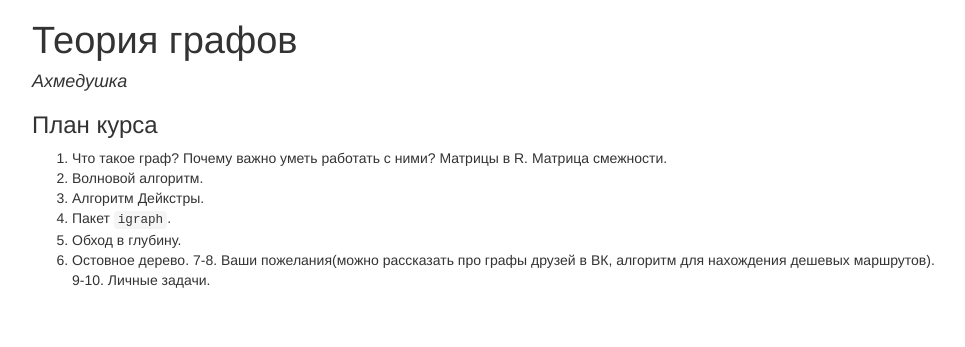
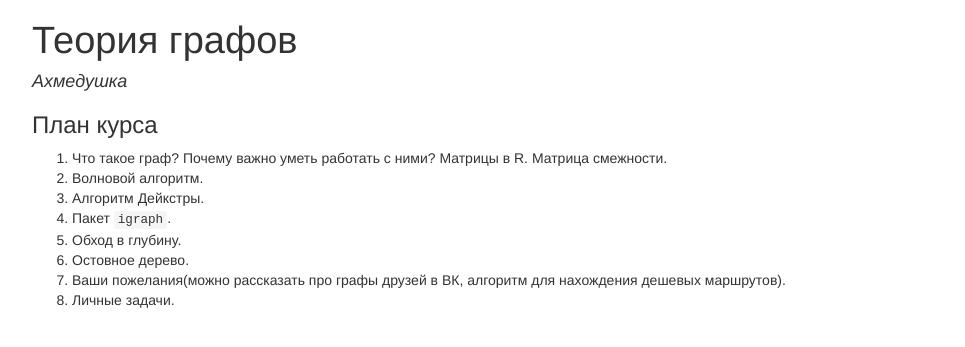
Before and after one commit to ahmedushka7/R, a Jekyll site: the page docs/scripts/semester_2_graph/plan/plan.html, which Jekyll copies as it is, in a window 1280 px wide. Shown: the top 347 px of the page, without its empty margins (153-1118 px from the left). Built offline with Jekyll 4.4.1, drawn with Linux system fonts in a browser that asks for light colours.

Commit message:
Add plan 2 semester

```diff
--- a/docs/scripts/semester_2_data_analysis/plan/plan.Rmd
+++ b/docs/scripts/semester_2_data_analysis/plan/plan.Rmd
@@ -17,6 +17,6 @@ knitr::opts_chunk$set(echo = TRUE)
 4. Продолжаем изучать `dplyr` + еще полезных функций.
 5. Очистка данных.
 6. Пакеты `lubridate`, `forcats` и `stringr`.
-7-8. Визуализация с помощью `ggplot2`. Рисуем красивые графики:3
-9-10. Что такое машинное обучение? Задача классификации. kNN и наша первая модель.
-11. RShiny. Beautiful dashboards(если успеем).
+7. Визуализация с помощью `ggplot2`. Рисуем красивые графики:3
+8. Что такое машинное обучение? Задача классификации. kNN и наша первая модель.
+9. RShiny. Beautiful dashboards(если успеем).
--- a/docs/scripts/semester_2_data_analysis/plan/plan.html
+++ b/docs/scripts/semester_2_data_analysis/plan/plan.html
@@ -199,7 +199,9 @@ $(document).ready(function () {
 <li>Преобразования данных с помощью <code>dplyr</code>.</li>
 <li>Продолжаем изучать <code>dplyr</code> + еще полезных функций.</li>
 <li>Очистка данных.</li>
-<li>Пакеты <code>lubridate</code>, <code>forcats</code> и <code>stringr</code>. 7-8. Визуализация с помощью <code>ggplot2</code>. Рисуем красивые графики:3 9-10. Что такое машинное обучение? Задача классификации. kNN и наша первая модель.</li>
+<li>Пакеты <code>lubridate</code>, <code>forcats</code> и <code>stringr</code>.</li>
+<li>Визуализация с помощью <code>ggplot2</code>. Рисуем красивые графики:3</li>
+<li>Что такое машинное обучение? Задача классификации. kNN и наша первая модель.</li>
 <li>RShiny. Beautiful dashboards(если успеем).</li>
 </ol>
 </div>
--- a/docs/scripts/semester_2_graph/plan/plan.Rmd
+++ b/docs/scripts/semester_2_graph/plan/plan.Rmd
@@ -16,5 +16,5 @@ knitr::opts_chunk$set(echo = TRUE)
 4. Пакет `igraph`.
 5. Обход в глубину.
 6. Остовное дерево.
-7-8. Ваши пожелания(можно рассказать про графы друзей в ВК, алгоритм для нахождения дешевых маршрутов).
-9-10. Личные задачи.
+7. Ваши пожелания(можно рассказать про графы друзей в ВК, алгоритм для нахождения дешевых маршрутов).
+8. Личные задачи.
--- a/docs/scripts/semester_2_graph/plan/plan.html
+++ b/docs/scripts/semester_2_graph/plan/plan.html
@@ -198,7 +198,9 @@ $(document).ready(function () {
 <li>Алгоритм Дейкстры.</li>
 <li>Пакет <code>igraph</code>.</li>
 <li>Обход в глубину.</li>
-<li>Остовное дерево. 7-8. Ваши пожелания(можно рассказать про графы друзей в ВК, алгоритм для нахождения дешевых маршрутов). 9-10. Личные задачи.</li>
+<li>Остовное дерево.</li>
+<li>Ваши пожелания(можно рассказать про графы друзей в ВК, алгоритм для нахождения дешевых маршрутов).</li>
+<li>Личные задачи.</li>
 </ol>
 </div>
 
```
